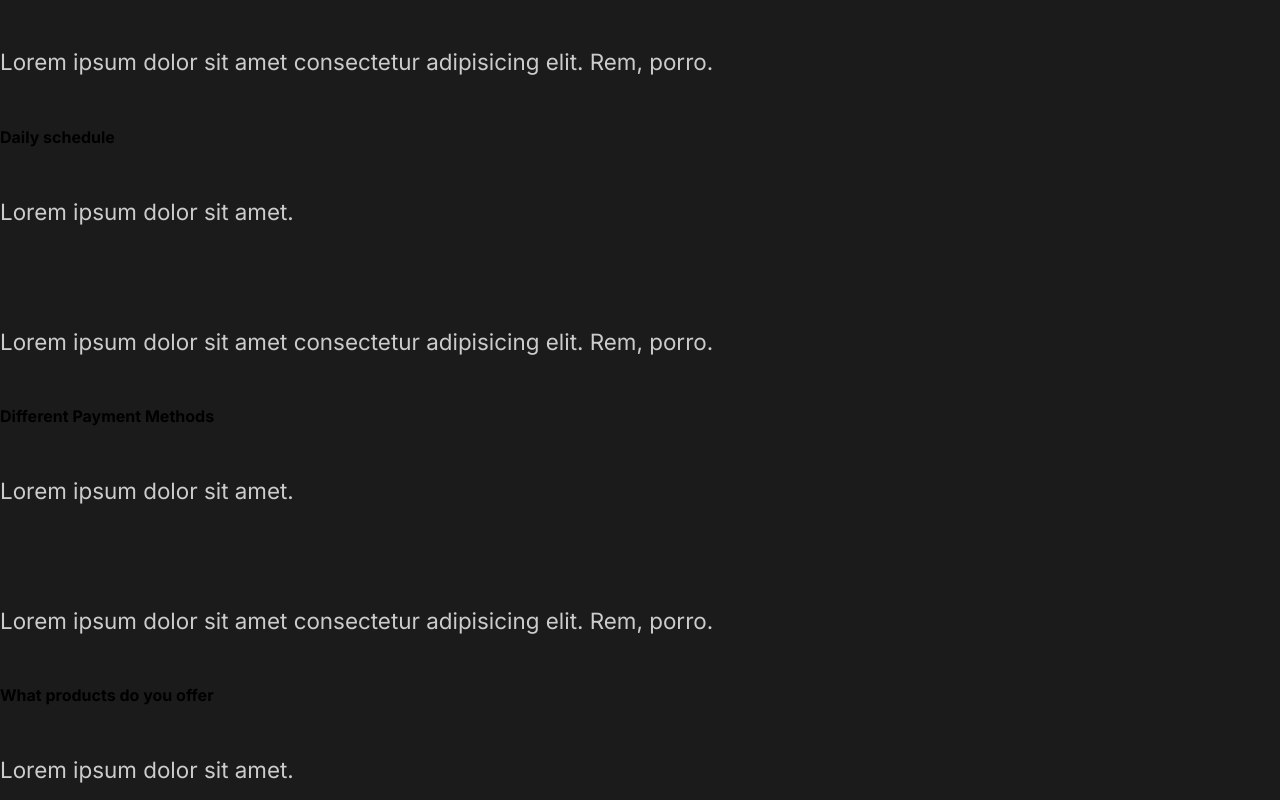
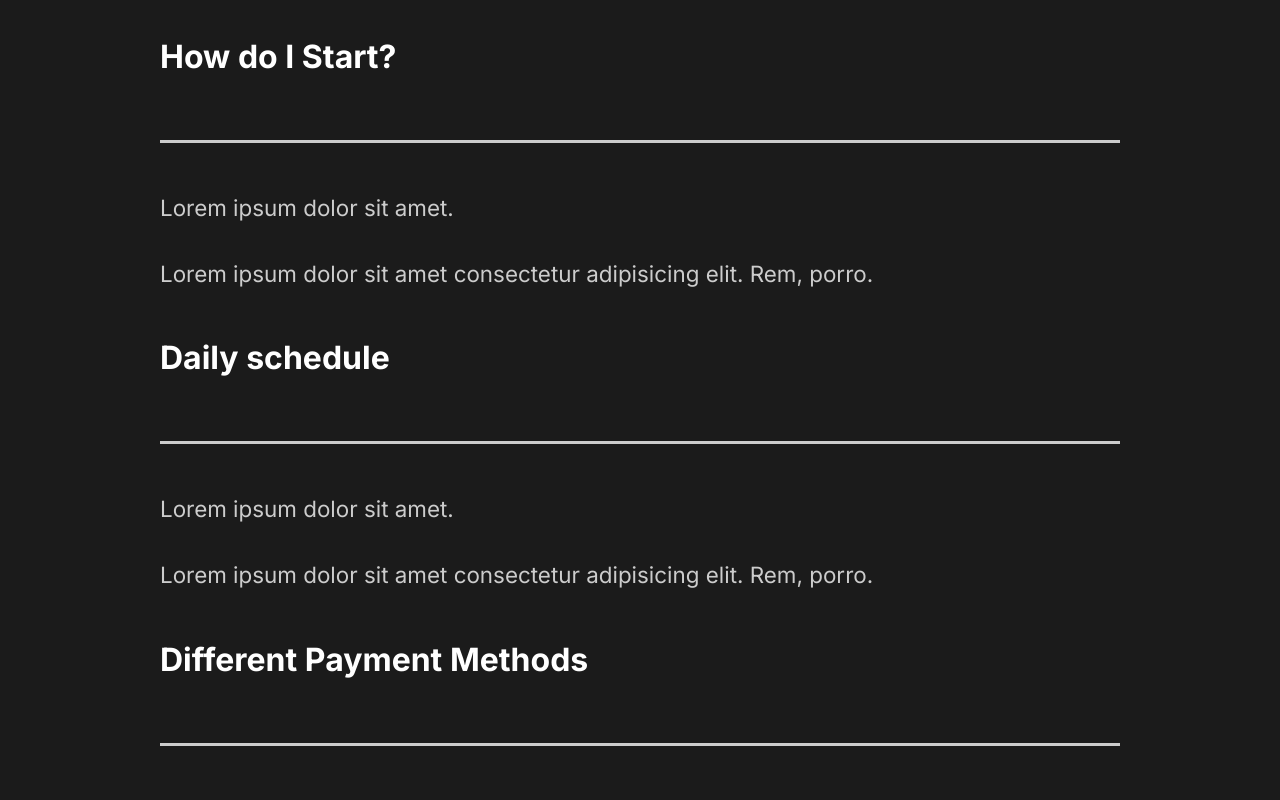
Before and after one commit to agnik2019/capture_react, a React (Create React App) app: page / in a window 1280 px wide. Shown: the part 2300-3100 px from the top of the page. Built offline with nearby package versions, Linux system fonts and the light colour scheme.

Commit message:
7. styling faq section

```diff
--- a/src/components/FaqSection.js
+++ b/src/components/FaqSection.js
@@ -1,12 +1,15 @@
-import React from 'react'
+import React from 'react';
+import styled from 'styled-components';
+import {About} from '../styles';
 
 export default function FaqSection() {
     return (
-        <div className="faq">
+        <Faq>
             <h2>Any Questions <span>FAQ</span></h2>
             <div className="questions">
                 <h4>How do I Start?</h4>
                 <div className="answer">
+                    <div className="faq-line"></div>
                     <p>Lorem ipsum dolor sit amet.</p>
                     <p>Lorem ipsum dolor sit amet consectetur adipisicing elit. Rem, porro.</p>
                 </div>
@@ -15,6 +18,7 @@
             <div className="questions">
                 <h4>Daily schedule</h4>
                 <div className="answer">
+                <div className="faq-line"></div>
                     <p>Lorem ipsum dolor sit amet.</p>
                     <p>Lorem ipsum dolor sit amet consectetur adipisicing elit. Rem, porro.</p>
                 </div>
@@ -23,6 +27,7 @@
             <div className="questions">
                 <h4>Different Payment Methods</h4>
                 <div className="answer">
+                <div className="faq-line"></div>
                     <p>Lorem ipsum dolor sit amet.</p>
                     <p>Lorem ipsum dolor sit amet consectetur adipisicing elit. Rem, porro.</p>
                 </div>
@@ -31,10 +36,38 @@
             <div className="questions">
                 <h4>What products do you offer</h4>
                 <div className="answer">
+                <div className="faq-line"></div>
                     <p>Lorem ipsum dolor sit amet.</p>
                     <p>Lorem ipsum dolor sit amet consectetur adipisicing elit. Rem, porro.</p>
                 </div>
             </div>
-        </div>
+        </Faq>
     )
 }
+
+const Faq = styled(About)`
+    display:block;
+    span{
+        display:block;
+    }
+    h2{
+        padding-bottom: 2rem;
+        font-weight:lighter;
+    }
+    .faq-line{
+        background: #ccc;
+        height:0.2rem;
+        margin:2rem 0rem;
+        width:100%;
+    }
+    .question{
+        padding:3rem 0rem;
+        cursor:pointer;
+    }
+    .answer{
+        padding: 2rem 0rem;
+        p{
+            padding:1rem 0rem;
+        }
+    }
+`;
--- a/src/components/GlobalStyle.js
+++ b/src/components/GlobalStyle.js
@@ -37,6 +37,7 @@
         }
         h4{
             font-weight:bold;
+            font-size: 2rem;
         }
 
         a{
```
